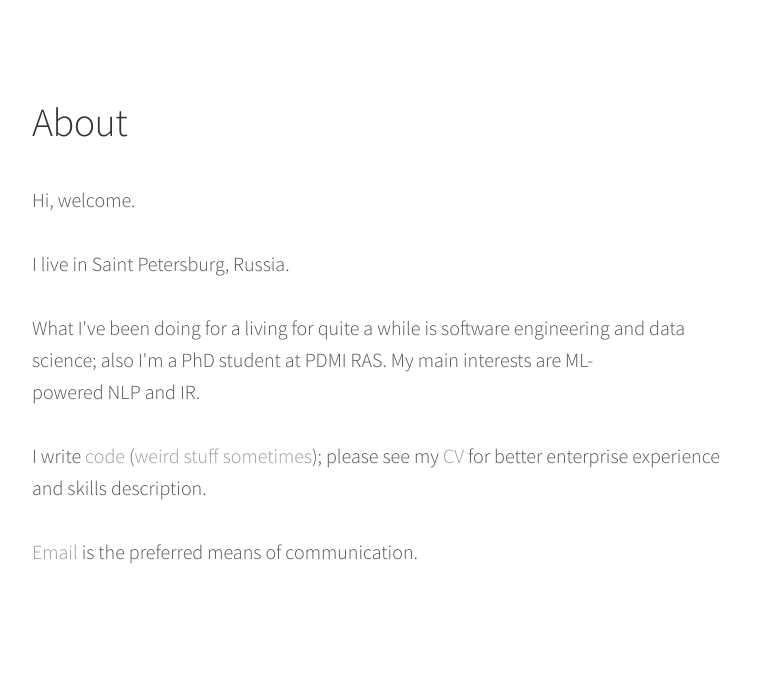
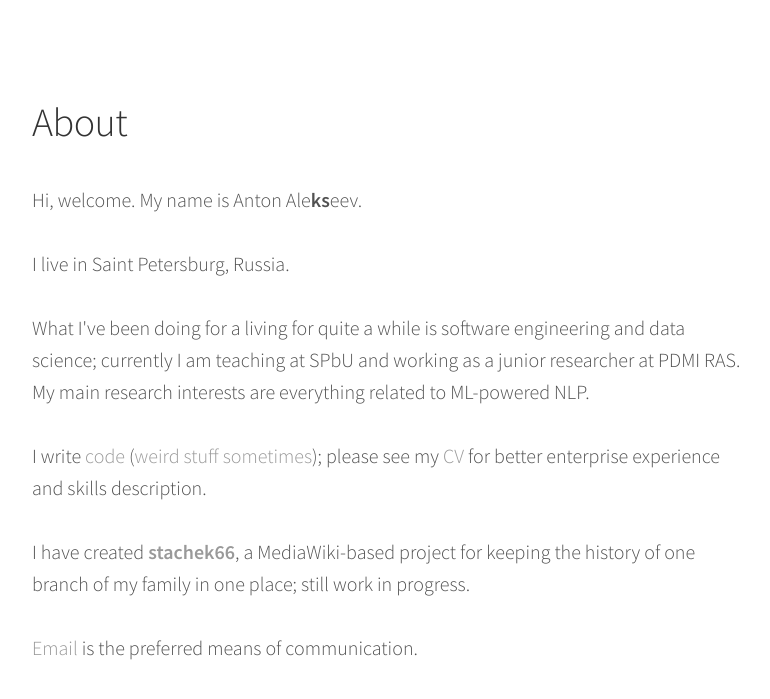
Before and after one commit to alexeyev/alexeyev.github.io, a Jekyll site: the page built from about.html, in a window 1280 px wide. Shown: the top 699 px of the page, without its empty margins (248-1018 px from the left). Built offline with Jekyll 4.4.1, drawn with Linux system fonts in a browser that asks for light colours.

Commit message:
Update about.html

```diff
--- a/about.html
+++ b/about.html
@@ -14,15 +14,17 @@ title: Anton Alekseev
 </header>
 
 <div class="content list">
-    Hi, welcome. <br/><br/>
+    Hi, welcome. My name is Anton Ale<b>ks</b>eev. <br/><br/>
     I live in Saint Petersburg, Russia.<br/><br/>
 
     What I've been doing for a living for quite a while is software engineering and data science;
-    also I'm a PhD student at PDMI&nbsp;RAS. My main interests are ML-powered&nbsp;NLP&nbsp;and&nbsp;IR.<br/><br/>
+    currently I am teaching at SPbU and working as a junior researcher at PDMI&nbsp;RAS. My main research interests are everything related to ML-powered&nbsp;NLP.<br/><br/>
 
     I write <a href="https://github.com/alexeyev">code</a>
     (<a href="https://github.com/SammyVimes/gopstopbot">weird stuff sometimes</a>);
-    please see my <a href="/pdf/cv.alekseev.20170907.pdf">CV</a> for better enterprise experience and skills description.<br/><br/>
+    please see my <a href="/pdf/cv.alekseev.20200210.pdf">CV</a> for better enterprise experience and skills description.<br/><br/>
+
+    I have created <b><a href="https://stachek66.ru/">stachek66</a></b>, a MediaWiki-based project for keeping the history of one branch of my family in one place; still work in progress.<br/><br/>
 
     <a href="mailto:anton.m.alexeyev@gmail.com">Email</a> is the preferred means of communication.
 </div>
```
